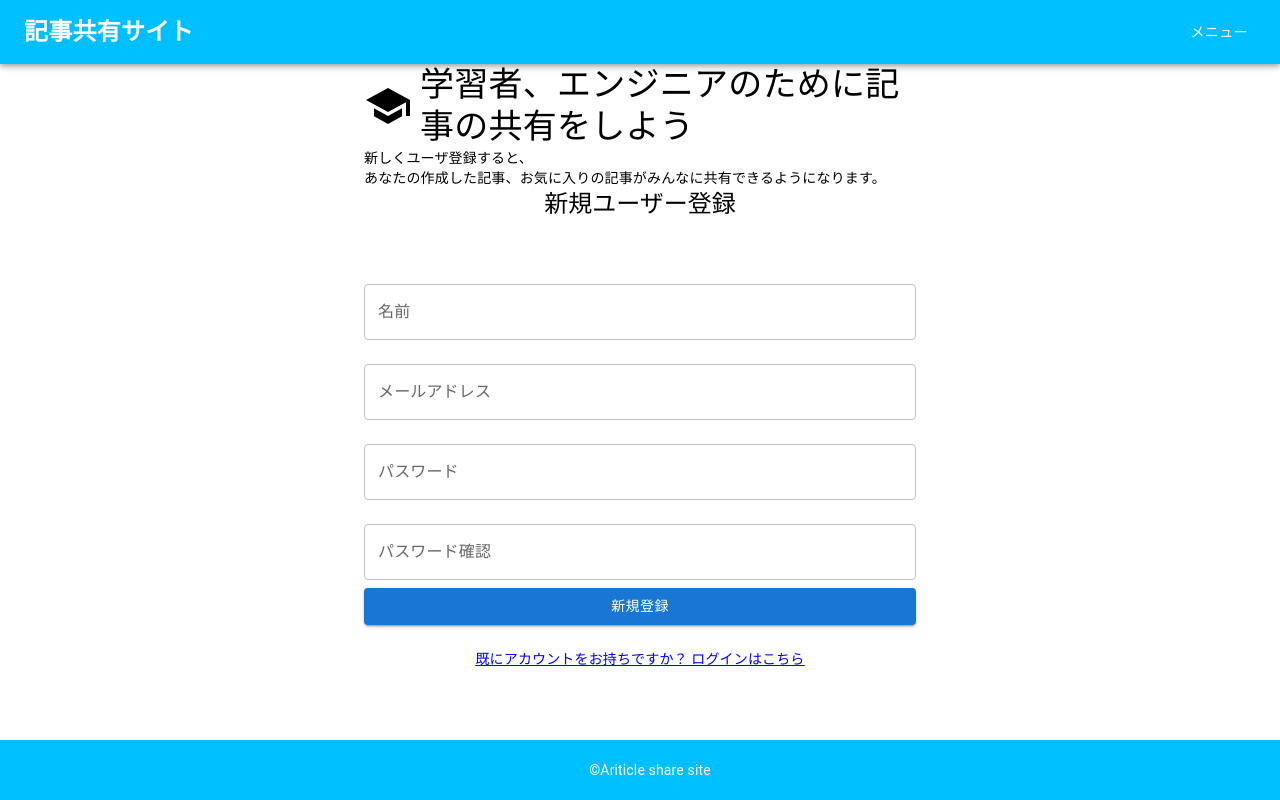
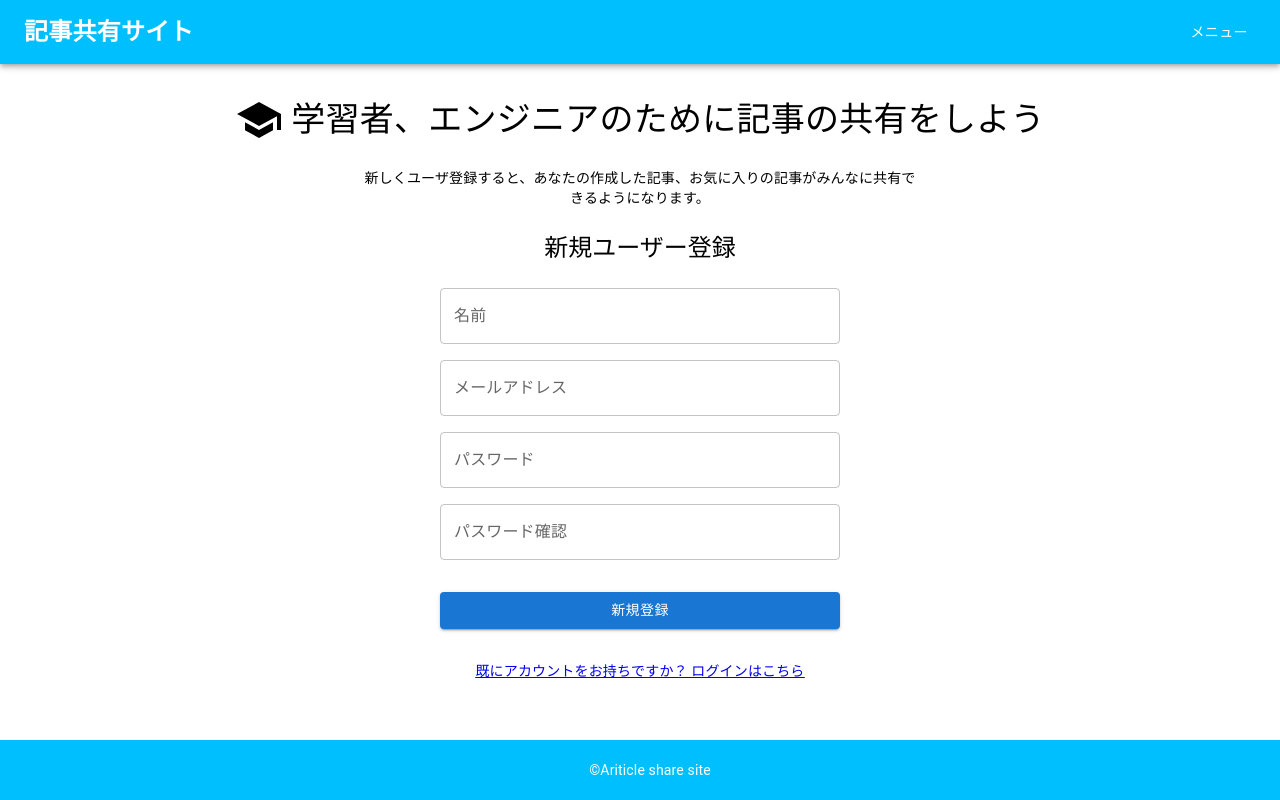
Before and after one commit to Hashimoto-Noriaki/ts-nest-next-graphql-hasura-app, a Next.js app in the folder frontend/: page /signup in a window 1280 px wide. Built offline with nearby package versions, Linux system fonts and the light colour scheme.

Commit message:
新規作成画面

```diff
--- a/frontend/src/pages/signup.tsx
+++ b/frontend/src/pages/signup.tsx
@@ -2,7 +2,6 @@ import { useState } from 'react';
 import { Container, TextField, Button, Typography, Box } from '@mui/material';
 import SchoolIcon from '@mui/icons-material/School';
 import Link from 'next/link';
-import styled from 'styled-components';
 
 // 型定義
 interface SignupForm {
@@ -11,40 +10,6 @@ interface SignupForm {
   password: string;
   password_confirmation: string;
 }
-
-// styled-components でスタイルを定義
-const FormContainer = styled.div`
-  display: flex;
-  flex-direction: column;
-  justify-content: center;
-  align-items: center;
-  margin-top: 3rem;
-`;
-
-const Title = styled(Typography)`
-  display: flex;
-  justify-content: center;
-  align-items: center;
-  margin-bottom: 20px;
-`;
-
-const SubTitle = styled(Typography)`
-  display: inline-block;
-  text-align: left;
-  margin-bottom: 20px;
-`;
-
-const SignupButton = styled(Button)`
-  margin-top: 20px;
-`;
-
-const LoginLink = styled(Typography)`
-  margin-top: 10px;
-  text-align: center;
-  color: blue;
-  cursor: pointer;
-  text-decoration: underline;
-`;
 
 const Signup = () => {
   const [formData, setFormData] = useState<SignupForm>({
@@ -69,85 +34,128 @@ const Signup = () => {
   };
 
   return (
-    <Container maxWidth="sm">
-      <Title variant="h4">
-        <SchoolIcon sx={{ marginRight: 1, fontSize: '3rem' }} />
+    <Container
+      maxWidth="sm"
+      sx={{
+        display: 'flex',
+        flexDirection: 'column',
+        alignItems: 'center',
+        mb: 1,
+        justifyContent: 'center',
+        minHeight: '50vh', // ページ全体の中央に配置
+        padding: '2rem',
+      }}
+    >
+      <Box
+        sx={{
+          display: 'flex',
+          justifyContent: 'center',
+          alignItems: 'center',
+          mb: 3,
+          textAlign: 'center',
+        }}
+      >
+        <SchoolIcon sx={{ fontSize: '3rem', mr: 1 }} />
+        <Typography
+          variant="h4"
+          sx={{
+            whiteSpace: 'nowrap',
+            overflow: 'hidden',
+            textOverflow: 'ellipsis',
+          }}
+        >
           学習者、エンジニアのために記事の共有をしよう
-      </Title>
-      <SubTitle variant="body2">
-        新しくユーザ登録すると、
-        <br />
-        あなたの作成した記事、お気に入りの記事がみんなに共有できるようになります。
-      </SubTitle>
+        </Typography>
+      </Box>
+
+      <Typography
+        variant="body2"
+        align="center"
+        sx={{ mb: 3 }}
+      >
+        新しくユーザ登録すると、あなたの作成した記事、お気に入りの記事がみんなに共有できるようになります。
+      </Typography>
 
       <Typography
         variant="h5"
         component="h3"
         align="center"
-        sx={{ width: '100%' }}
+        sx={{ mb: 3 }}
       >
         新規ユーザー登録
       </Typography>
 
-      <FormContainer>
-        <form onSubmit={handleSubmit}>
+      <Box
+        component="form"
+        onSubmit={handleSubmit}
+        sx={{
+          width: '100%', // フォーム全体の幅
+          maxWidth: '400px', // スマートな幅制限
+          display: 'flex',
+          flexDirection: 'column',
+          gap: 2, // 項目間のスペースを統一
+        }}
+      >
         <TextField
           label="名前"
           variant="outlined"
-            fullWidth
-            margin="normal"
           name="name"
           value={formData.name}
           onChange={handleInputChange}
+          fullWidth
         />
         <TextField
           label="メールアドレス"
           variant="outlined"
-            fullWidth
-            margin="normal"
           name="email"
           value={formData.email}
           onChange={handleInputChange}
+          fullWidth
         />
         <TextField
           label="パスワード"
           variant="outlined"
-            fullWidth
-            margin="normal"
           name="password"
           type="password"
           value={formData.password}
           onChange={handleInputChange}
+          fullWidth
         />
         <TextField
           label="パスワード確認"
           variant="outlined"
-            fullWidth
-            margin="normal"
           name="password_confirmation"
           type="password"
           value={formData.password_confirmation}
           onChange={handleInputChange}
+          fullWidth
         />
 
-          <SignupButton
+        <Button
           type="submit"
           variant="contained"
           color="primary"
           fullWidth
+          sx={{ mt: 2 }}
         >
           新規登録
-          </SignupButton>
+        </Button>
 
-          <Box mt={3}>
+        <Typography
+          variant="body2"
+          sx={{
+            mt: 2,
+            textAlign: 'center',
+            color: 'blue',
+            textDecoration: 'underline',
+            cursor: 'pointer',
+          }}
+        >
           <Link href="/login" passHref>
-              <LoginLink variant="body2">
             既にアカウントをお持ちですか？ ログインはこちら
-              </LoginLink>
           </Link>
+        </Typography>
       </Box>
-        </form>
-      </FormContainer>
     </Container>
   );
 };
```
Lines whose indentation alone changed are shown as unchanged.
